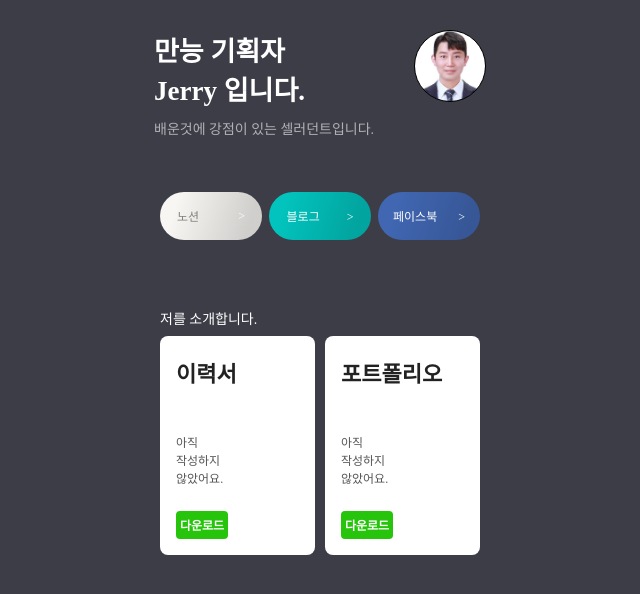
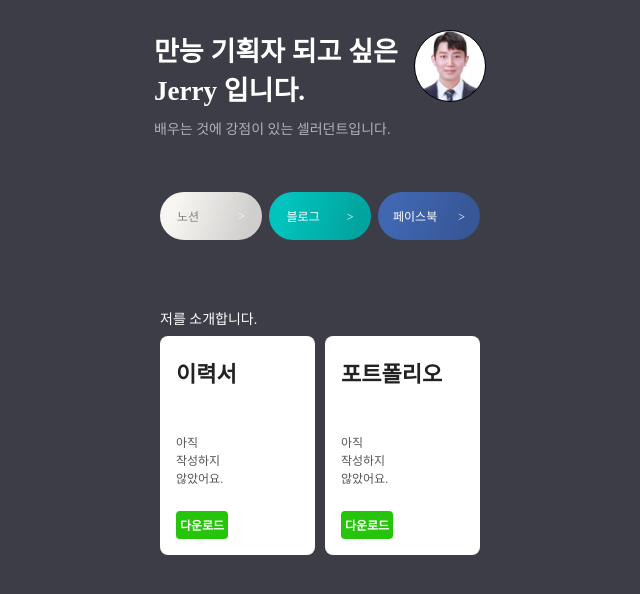
Before and after one commit to CryptoJELEE/mypage, a plain HTML site: page index.html in a window 1280 px wide. Shown: the whole page, without its empty margins (320-960 px from the left). Drawn offline with Linux system fonts and the light colour scheme; a web font is replaced by a local one.

Commit message:
Update index.html

```diff
--- a/index.html
+++ b/index.html
@@ -136,8 +136,8 @@
     <div class="wrap">
         <div class="pro">
             <div class="headcopy">
-                <h1 class="main">만능 기획자<br>Jerry 입니다.</h1>
-                <p class="sub">배운것에 강점이 있는 셀러던트입니다.</p>
+                <h1 class="main">만능 기획자 되고 싶은<br>Jerry 입니다.</h1>
+                <p class="sub">배우는 것에 강점이 있는 셀러던트입니다.</p>
             </div>
             <div class="profile"></div>
         </div>
```
